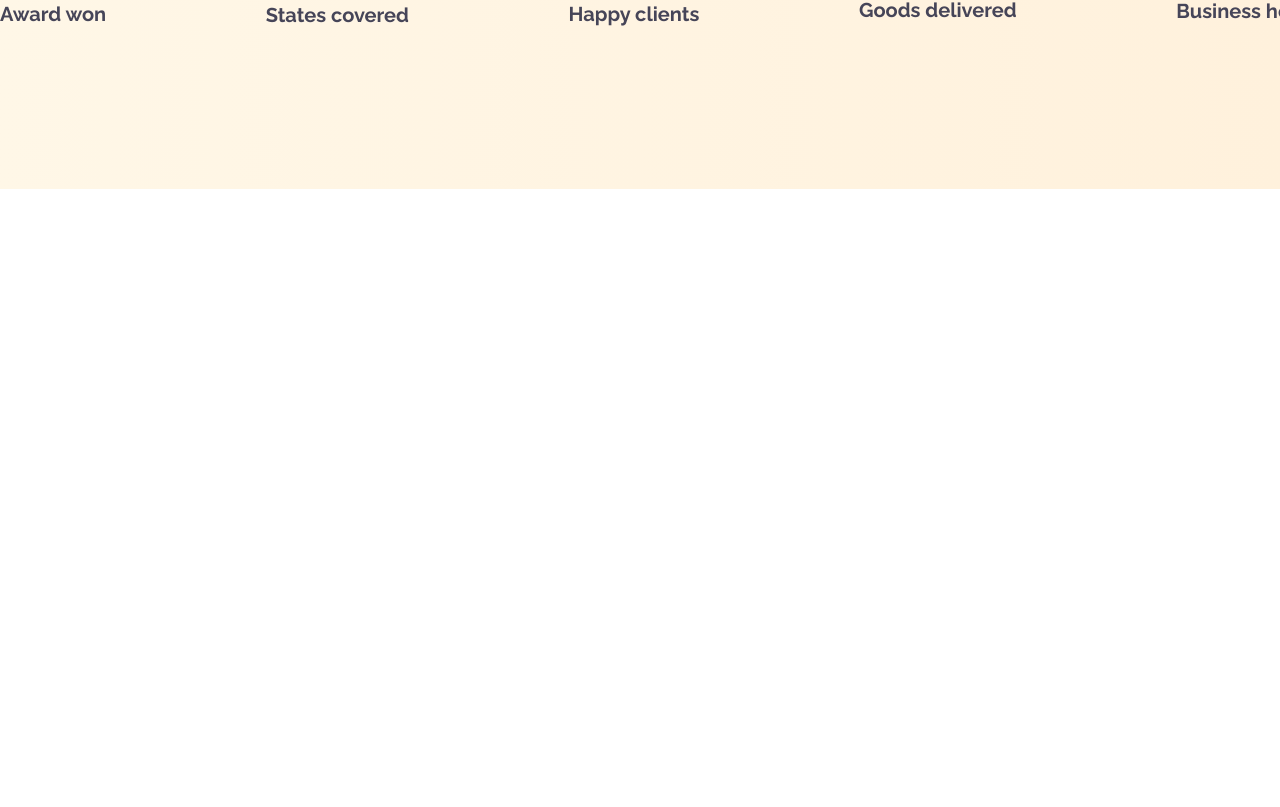
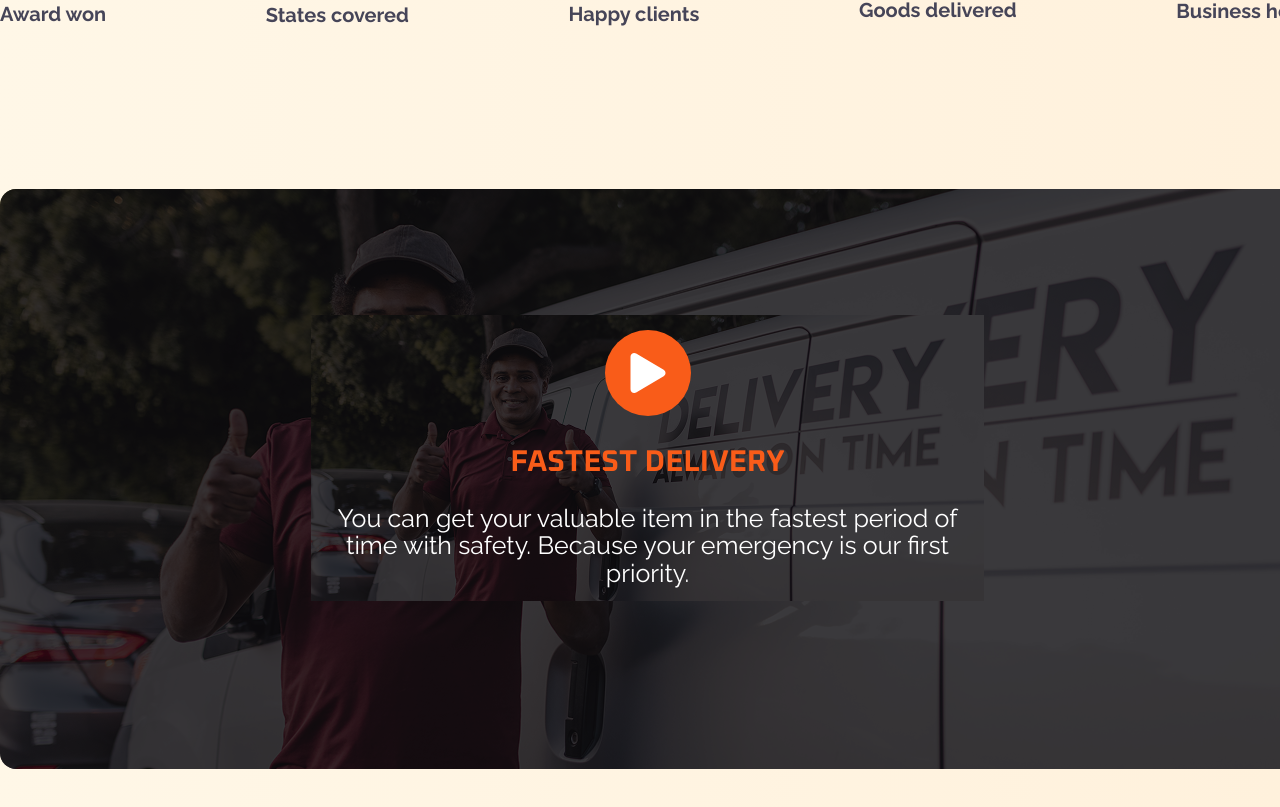
Before and after one commit to nayebislam/Quriarbox, a React (Vite) app: page / in a window 1280 px wide. Shown: the part 1987-2794 px from the top of the page. Before the commit the page ends 2176 px from the top, so only its background shows below. Built offline with nearby package versions, Linux system fonts and the light colour scheme.

Commit message:
Delivery part complete

```diff
--- a/src/App.jsx
+++ b/src/App.jsx
@@ -1,6 +1,7 @@
 import './App.css'
 import Awards from './components/awards/Awards'
 import Banner from './components/banner/Banner'
+import Delivery from './components/delivery/Delivery'
 import Navbar from './components/navbar/Navbar'
 import Services from './components/services/Services'
 
@@ -12,6 +13,7 @@ function App() {
       <Banner />
       <Services />
       <Awards />
+      <Delivery />
     </>
   )
 }
--- /dev/null
+++ b/src/components/delivery/Delivery.jsx
@@ -0,0 +1,41 @@
+import React from 'react'
+import Container from '../../Layout/Container'
+import DeliveryBanner1 from '../../assets/DeliveryBanner1.png'
+import DeliveryBanner2 from '../../assets/DeliveryBanner2.png'
+import { FaPlay } from "react-icons/fa";
+
+const Delivery = () => {
+    return (
+        <section className='pb-[149px] bg-gradient-to-r from-[#FFF7E7] to-[#FFF1DC]'>
+            <Container>
+                <div className='h-[580px] rounded-2xl bg-no-repeat bg-center bg-cover relative after:absolute after:content[""] after:h-full after:w-full after:top-0 after:left-0 after:bg-[#0A090DCC] overflow-hidden'
+                    style={{
+                        backgroundImage: `URL(${DeliveryBanner1})`,
+                    }}
+                >
+                    <div className=' absolute top-[126px] left-[311px]'>
+                        <div className='relative z-20 text-white w-[673px] h-[286px] bg-no-repeat bg-center bg-cover after:absolute after:content[""] after:h-full after:w-full after:top-0 after:left-0 after:bg-[#0A090DCC] overflow-hidden'
+                            style={{
+                                backgroundImage: `URL(${DeliveryBanner2})`,
+                            }}
+                        >
+                            <div className='relative z-50 flex flex-col items-center text-center'>
+                                <div className='w-[86px] h-[86px] rounded-full bg-primary flex items-center justify-center mt-[15px]'>
+                                    <FaPlay size={40} color='white' />
+                                </div>
+                                <h2 className='font-secondary font-bold text-[30px] text-primary mt-6 mb-5'>FASTEST DELIVERY</h2>
+                                <p className='max-w-[673px] font-primary text-[25px] leading-[110%] text-white'>
+                                    You can get your valuable item in the fastest period of
+                                    time with safety. Because your emergency
+                                    is our first priority.
+                                </p>
+                            </div>
+                        </div>
+                    </div>
+                </div>
+            </Container>
+        </section>
+    )
+}
+
+export default Delivery
```
Also changed, not shown: src/assets/DeliveryBanner1.png (added), src/assets/DeliveryBanner2.png (added).
